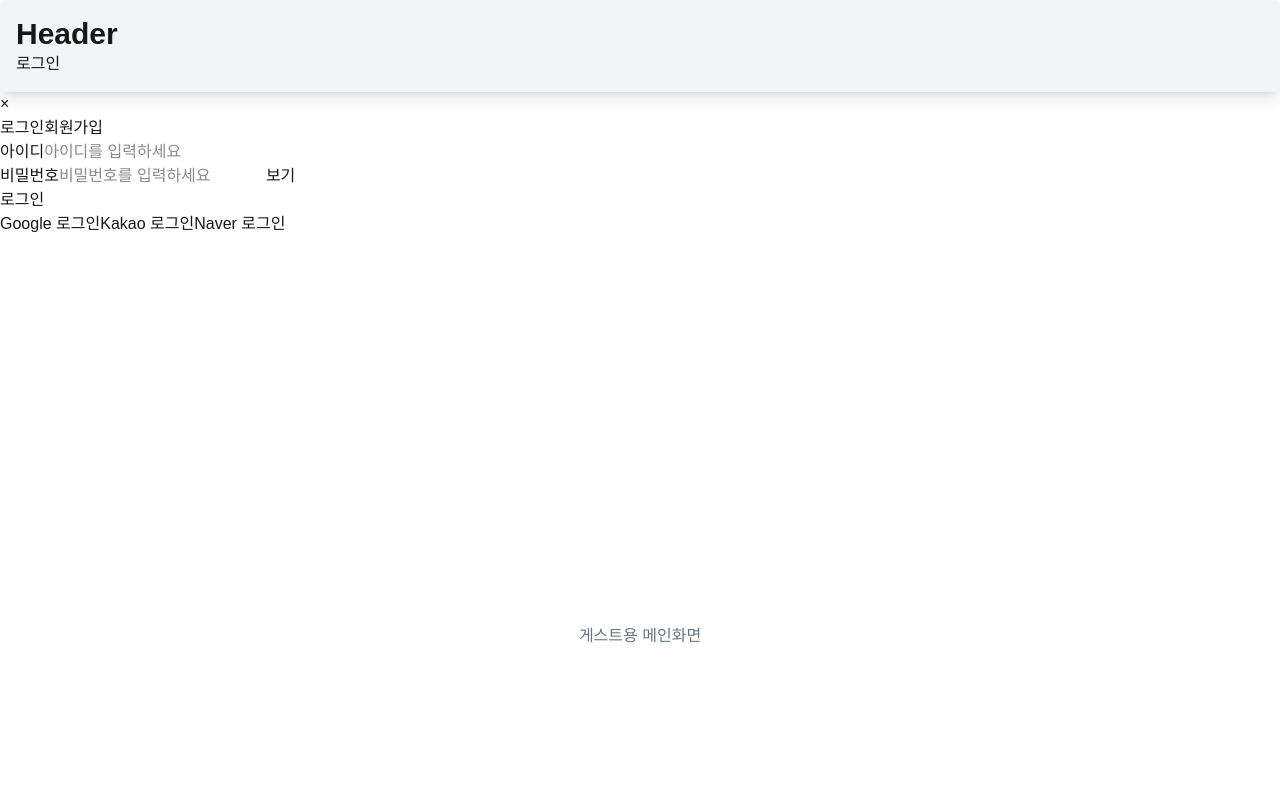
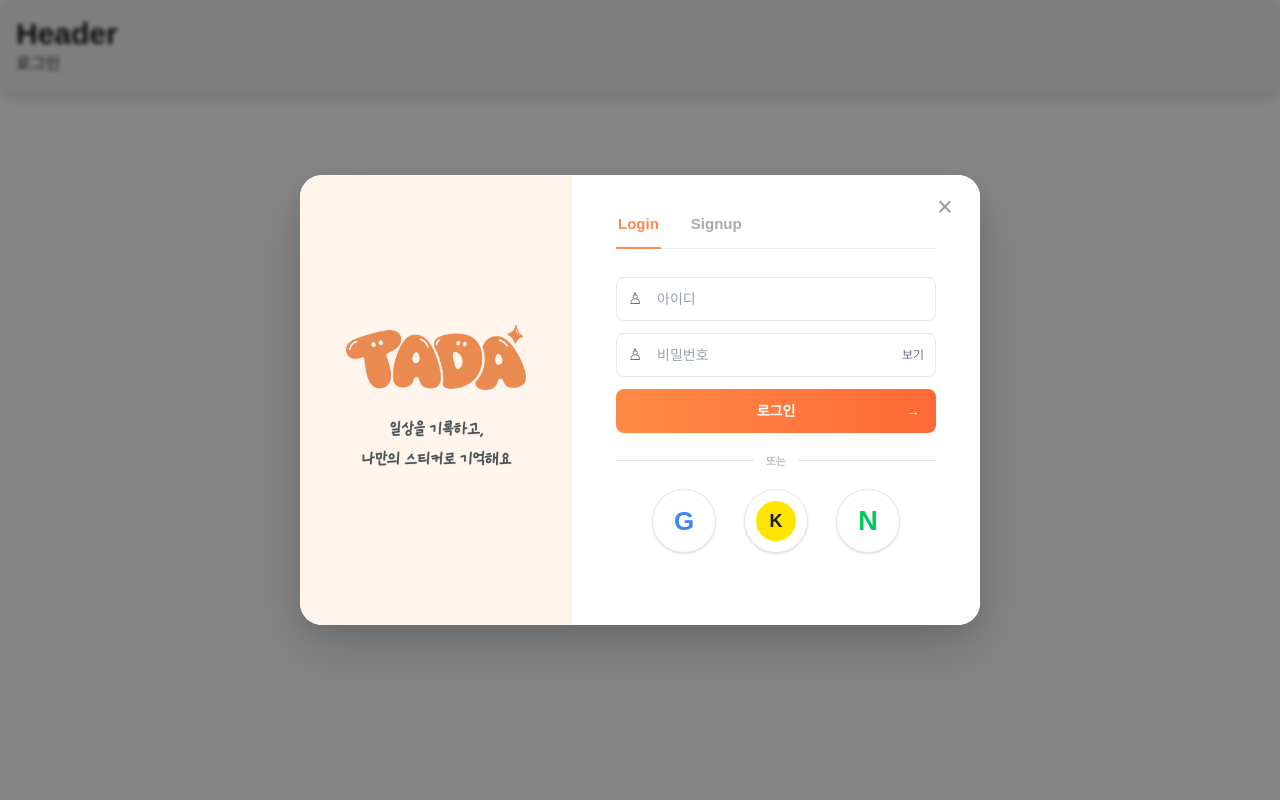
Before and after one commit to OhSSangHoon/tada-frontend, a Next.js app: page / in a window 1280 px wide. Both pictures are taken after a click on the button "로그인". Shown: the top 800 px of the page. Built offline with nearby package versions, Linux system fonts and the light colour scheme; no server answers; a web font is replaced by a local one.

Commit message:
feat: 로그인 회원가입 모달 UI 개선

```diff
--- /dev/null
+++ b/domains/auth/components/AuthModal.css
@@ -0,0 +1,230 @@
+/* 화면 전체 어둡게 */
+.auth-modal-overlay {
+  position: fixed;
+  inset: 0;
+  z-index: 9999;
+
+  display: flex;
+  align-items: center;
+  justify-content: center;
+
+  padding: 24px;
+
+  background: rgba(0, 0, 0, 0.48);
+  backdrop-filter: blur(2px);
+}
+
+/* 모달 전체 */
+.auth-modal {
+  position: relative;
+
+  display: flex;
+
+  width: min(680px, 94vw);
+  min-height: 450px;
+
+  overflow: hidden;
+
+  background: #ffffff;
+  border-radius: 22px;
+
+  box-shadow:
+    0 24px 60px rgba(0, 0, 0, 0.18),
+    0 8px 24px rgba(0, 0, 0, 0.08);
+
+  animation: authModalOpen 0.2s ease-out;
+}
+
+/* =========================
+   왼쪽 영역
+========================= */
+
+.auth-modal-left {
+  position: relative;
+
+  width: 40%;
+  min-width: 250px;
+
+  display: flex;
+  align-items: center;
+  justify-content: center;
+
+  padding: 36px 28px;
+
+  background:#fff5ed;
+
+}
+
+.auth-logo-area {
+  width: 100%;
+
+  display: flex;
+  flex-direction: column;
+  align-items: center;
+  justify-content: center;
+
+  text-align: center;
+}
+
+/* 실제 TADA 로고 */
+.auth-logo {
+  width: 180px;
+  height: auto;
+
+  object-fit: contain;
+
+  margin-bottom: 24px;
+}
+
+.auth-logo-description {
+  margin: 0;
+
+  color: #4e5659;
+
+  font-size: 18px;
+  font-weight: 600;
+  line-height: 1.7;
+  font-family: var(--font-kyobo-handwriting);
+
+  letter-spacing: -0.3px;
+
+  text-shadow: 0 1px 2px rgba(0, 0, 0, 0.04);
+}
+
+/* =========================
+   오른쪽 영역
+========================= */
+
+.auth-modal-right {
+  position: relative;
+
+  width: 60%;
+
+  padding: 38px 44px 36px;
+
+  background: #ffffff;
+}
+
+/* X 버튼 */
+.auth-close-button {
+  position: absolute;
+
+  top: 17px;
+  right: 20px;
+
+  width: 30px;
+  height: 30px;
+
+  display: flex;
+  align-items: center;
+  justify-content: center;
+
+  padding: 0;
+
+  border: none;
+  background: transparent;
+
+  color: #9a9a9a;
+
+  font-size: 27px;
+  font-weight: 300;
+  line-height: 1;
+
+  cursor: pointer;
+
+  transition:
+    color 0.15s ease,
+    transform 0.15s ease;
+}
+
+.auth-close-button:hover {
+  color: #555555;
+  transform: scale(1.05);
+}
+
+/* Login / Signup 탭 */
+.auth-tabs {
+  display: flex;
+
+  gap: 28px;
+
+  margin-bottom: 28px;
+
+  border-bottom: 1px solid #eeeeee;
+}
+
+.auth-tab {
+  position: relative;
+
+  padding: 0 2px 12px;
+
+  border: none;
+  background: transparent;
+
+  color: #aaaaaa;
+
+  font-size: 15px;
+  font-weight: 600;
+
+  cursor: pointer;
+
+  transition: color 0.2s ease;
+}
+
+.auth-tab:hover {
+  color: #ff8f55;
+}
+
+.auth-tab.active {
+  color: #ff8750;
+}
+
+.auth-tab.active::after {
+  content: "";
+
+  position: absolute;
+
+  left: 0;
+  right: 0;
+  bottom: -1px;
+
+  height: 2px;
+
+  background: #ff8750;
+  border-radius: 999px;
+}
+
+/* Form 들어가는 곳 */
+.auth-form-area {
+  width: 100%;
+}
+
+/* 등장 애니메이션 */
+@keyframes authModalOpen {
+  from {
+    opacity: 0;
+    transform: translateY(8px) scale(0.985);
+  }
+
+  to {
+    opacity: 1;
+    transform: translateY(0) scale(1);
+  }
+}
+
+/* 작은 화면 */
+@media (max-width: 650px) {
+  .auth-modal {
+    width: min(410px, 94vw);
+  }
+
+  .auth-modal-left {
+    display: none;
+  }
+
+  .auth-modal-right {
+    width: 100%;
+
+    padding: 40px 32px 34px;
+  }
+}
--- a/domains/auth/components/AuthModal.tsx
+++ b/domains/auth/components/AuthModal.tsx
@@ -1,52 +1,111 @@
 "use client";
 
-//로그인 모드와 회원가입 모드를 바꾸기 위해 상태값을 사용한다.
-import { useState } from "react";
+import { useEffect, useState } from "react";
+import Image from "next/image";
+import { LoginForm } from "@/domains/auth/components/LoginForm";
+import { SignupForm } from "@/domains/auth/components/SignupForm";
+import "./AuthModal.css";
 
-// 로그인 모드에서 보여줄 로그인 폼을 가져온다.
-import { LoginForm } from "@/domains/auth/components/LoginForm";
-
-// 회원가입 모드에서 보여줄 회원가입 폼을 가져온다.
-import { SignupForm } from "@/domains/auth/components/SignupForm";
-
-//부모 컴포넌트에서 전달받을 값을 정의한다.
 interface AuthModalProps {
   onClose: () => void;
 }
 
-//인증 모달 컴포넌트
 export function AuthModal({ onClose }: AuthModalProps) {
-  // 현재 모달이 로그인 화면인지 회원가입 화면인지 관리한다.
   const [mode, setMode] = useState<"login" | "signup">("login");
 
+  // 모달이 열려 있을 때 뒤 페이지 스크롤 막기
+  useEffect(() => {
+    const previousOverflow = document.body.style.overflow;
+    document.body.style.overflow = "hidden";
+
+    return () => {
+      document.body.style.overflow = previousOverflow;
+    };
+  }, []);
+
+  // ESC로 닫기
+  useEffect(() => {
+    const handleKeyDown = (event: KeyboardEvent) => {
+      if (event.key === "Escape") {
+        onClose();
+      }
+    };
+
+    window.addEventListener("keydown", handleKeyDown);
+
+    return () => {
+      window.removeEventListener("keydown", handleKeyDown);
+    };
+  }, [onClose]);
+
   return (
-    // 화면 전체를 덮는 모달 배경
-    <div>
-      {/* 실제 모달 내용 영역 */}
-      <div>
-        {/* 모달 닫기 버튼 */}
-        <button type="button" onClick={onClose} aria-label="인증 모달 닫기">
+    <div
+      className="auth-modal-overlay"
+      onMouseDown={(event) => {
+        if (event.target === event.currentTarget) {
+          onClose();
+        }
+      }}
+    >
+      <div className="auth-modal">
+        {/* 왼쪽 */}
+        <section className="auth-modal-left">
+          <div className="auth-logo-area">
+            <Image
+              src="/images/tada-logo.png"
+              alt="TADA"
+              width={150}
+              height={80}
+              className="auth-logo"
+              priority
+            />
+
+            <p className="auth-logo-description">
+              일상을 기록하고,
+              <br />
+              나만의 스티커로 기억해요
+            </p>
+          </div>
+        </section>
+
+        {/* 오른쪽 */}
+        <section className="auth-modal-right">
+          <button
+            type="button"
+            className="auth-close-button"
+            onClick={onClose}
+            aria-label="인증 모달 닫기"
+          >
             ×
           </button>
 
-        {/* 로그인 / 회원가입 화면 전환 버튼 */}
-        <div>
-          <button type="button" onClick={() => setMode("login")}>
-            로그인
+          <div className="auth-tabs">
+            <button
+              type="button"
+              className={`auth-tab ${mode === "login" ? "active" : ""}`}
+              onClick={() => setMode("login")}
+            >
+              Login
             </button>
 
-          <button type="button" onClick={() => setMode("signup")}>
-            회원가입
+            <button
+              type="button"
+              className={`auth-tab ${mode === "signup" ? "active" : ""}`}
+              onClick={() => setMode("signup")}
+            >
+              Signup
             </button>
           </div>
 
-        {/* 현재 mode에 따라 보여줄 폼을 변경한다. */}
+          <div className="auth-form-area">
             {mode === "login" ? (
               <LoginForm onSuccess={onClose} />
             ) : (
               <SignupForm onSuccess={() => setMode("login")} />
             )}
           </div>
+        </section>
+      </div>
     </div>
   );
 }
--- a/domains/auth/components/LoginForm.tsx
+++ b/domains/auth/components/LoginForm.tsx
@@ -4,7 +4,6 @@ import { FormEvent, useState } from "react";
 import { useLogin } from "@/domains/auth/hooks/useLogin";
 import { useSocialLogin } from "@/domains/auth/hooks/useSocialLogin";
 
-// 로그인 성공 후 실행할 함수를 부모에게서 전달받는다.
 interface LoginFormProps {
   onSuccess: () => void;
 }
@@ -12,16 +11,11 @@ interface LoginFormProps {
 export function LoginForm({ onSuccess }: LoginFormProps) {
   const [loginId, setLoginId] = useState("");
   const [password, setPassword] = useState("");
-
-  // 비밀번호 표시/숨김 상태
   const [showPassword, setShowPassword] = useState(false);
 
   const loginMutation = useLogin();
-
-  // 소셜 로그인 기능
   const { socialLogin } = useSocialLogin(onSuccess);
 
-  // 일반 로그인 버튼 클릭
   const handleSubmit = (event: FormEvent<HTMLFormElement>) => {
     event.preventDefault();
 
@@ -31,73 +25,155 @@ export function LoginForm({ onSuccess }: LoginFormProps) {
         password,
       },
       {
-        // 로그인 성공 시 부모가 전달한 함수를 실행한다.
         onSuccess,
       },
     );
   };
 
   return (
-    <form onSubmit={handleSubmit}>
-      <div>
-        <label htmlFor="loginId">아이디</label>
+    <form onSubmit={handleSubmit} className="space-y-3">
+      {/* 아이디 */}
+      <div className="relative">
+        <span className="pointer-events-none absolute inset-y-0 left-3 flex items-center text-gray-500">
+          ♙
+        </span>
+
         <input
           id="loginId"
           type="text"
           value={loginId}
           onChange={(event) => setLoginId(event.target.value)}
-          placeholder="아이디를 입력하세요"
+          placeholder="아이디"
           required
+          className="
+            h-11 w-full rounded-lg border border-gray-200
+            bg-white pl-10 pr-4 text-sm outline-none transition
+            placeholder:text-gray-400
+            focus:border-[#ff7a3d]
+          "
         />
       </div>
 
-      <div>
-        <label htmlFor="password">비밀번호</label>
+      {/* 비밀번호 */}
+      <div className="relative">
+        <span className="pointer-events-none absolute inset-y-0 left-3 flex items-center text-gray-500">
+          ♙
+        </span>
 
         <input
           id="password"
           type={showPassword ? "text" : "password"}
           value={password}
           onChange={(event) => setPassword(event.target.value)}
-          placeholder="비밀번호를 입력하세요"
+          placeholder="비밀번호"
           required
+          className="
+            h-11 w-full rounded-lg border border-gray-200
+            bg-white pl-10 pr-12 text-sm outline-none transition
+            placeholder:text-gray-400
+            focus:border-[#ff7a3d]
+          "
         />
 
         <button
           type="button"
           onClick={() => setShowPassword((prev) => !prev)}
-          aria-pressed={showPassword}
+          aria-label={showPassword ? "비밀번호 숨기기" : "비밀번호 보기"}
+          className="absolute inset-y-0 right-3 text-xs text-gray-500"
         >
-          {showPassword ? "숨기기" : "보기"}
+          {showPassword ? "숨김" : "보기"}
         </button>
       </div>
 
-      <button type="submit" disabled={loginMutation.isPending}>
+      {/* 로그인 */}
+      <button
+        type="submit"
+        disabled={loginMutation.isPending}
+        className="
+          relative flex h-11 w-full items-center justify-center
+          rounded-lg bg-gradient-to-r from-[#ff8a45] to-[#ff6938]
+          text-sm font-semibold text-white transition
+          hover:opacity-90 disabled:opacity-60
+        "
+      >
         {loginMutation.isPending ? "로그인 중..." : "로그인"}
+
+        {!loginMutation.isPending && (
+          <span className="absolute right-4">→</span>
+        )}
       </button>
 
       {loginMutation.isError && (
-        <p>
+        <p className="text-center text-xs text-red-500">
           {loginMutation.error instanceof Error
             ? loginMutation.error.message
             : "로그인에 실패했습니다."}
         </p>
       )}
 
-      {/* 소셜 로그인 */}
-      <div>
-        <button type="button" onClick={() => socialLogin("google")}>
-          Google 로그인
-        </button>
+      {/* 구분선 */}
+      <div className="flex items-center gap-3 py-2">
+        <div className="h-px flex-1 bg-gray-200" />
+        <span className="text-[11px] text-gray-400">또는</span>
+        <div className="h-px flex-1 bg-gray-200" />
+      </div>
 
-        <button type="button" onClick={() => socialLogin("kakao")}>
-          Kakao 로그인
-        </button>
+       {/* 소셜 로그인 */}
+           <div className="flex justify-center gap-7">
+             <button
+               type="button"
+               onClick={() => socialLogin("google")}
+               aria-label="Google 로그인"
+               className="
+                 flex h-[64px] w-[64px] items-center justify-center
+                 rounded-full border border-gray-200
+                 bg-white shadow-sm
+                 transition hover:-translate-y-0.5 hover:shadow-md
+               "
+             >
+               <span className="text-[26px] font-bold text-[#4285F4]">
+                 G
+               </span>
+             </button>
 
-        <button type="button" onClick={() => socialLogin("naver")}>
-          Naver 로그인
-        </button>
-      </div>
+             <button
+               type="button"
+               onClick={() => socialLogin("kakao")}
+               aria-label="Kakao 로그인"
+               className="
+                 flex h-[64px] w-[64px] items-center justify-center
+                 rounded-full border border-gray-200
+                 bg-white shadow-sm
+                 transition hover:-translate-y-0.5 hover:shadow-md
+               "
+             >
+               <span
+                 className="
+                   flex h-[40px] w-[40px] items-center justify-center
+                   rounded-full bg-[#FEE500]
+                   text-[18px] font-bold text-[#191919]
+                 "
+               >
+                 K
+               </span>
+             </button>
+
+             <button
+               type="button"
+               onClick={() => socialLogin("naver")}
+               aria-label="Naver 로그인"
+               className="
+                 flex h-[64px] w-[64px] items-center justify-center
+                 rounded-full border border-gray-200
+                 bg-white shadow-sm
+                 transition hover:-translate-y-0.5 hover:shadow-md
+               "
+             >
+               <span className="text-[27px] font-black text-[#03C75A]">
+                 N
+               </span>
+             </button>
+           </div>
     </form>
   );
 }
--- a/domains/auth/components/SignupForm.tsx
+++ b/domains/auth/components/SignupForm.tsx
@@ -3,37 +3,28 @@
 import { FormEvent, useState } from "react";
 import { useSignup } from "@/domains/auth/hooks/useSignup";
 
-// 회원가입 성공 후 실행할 함수를 부모에게서 전달받는다.
 interface SignupFormProps {
   onSuccess: () => void;
 }
 
 export function SignupForm({ onSuccess }: SignupFormProps) {
-  // 회원가입 폼 입력값을 관리한다.
   const [loginId, setLoginId] = useState("");
   const [password, setPassword] = useState("");
   const [passwordConfirm, setPasswordConfirm] = useState("");
   const [nickname, setNickname] = useState("");
 
-  // 비밀번호 표시/숨김 상태
   const [showPassword, setShowPassword] = useState(false);
   const [showPasswordConfirm, setShowPasswordConfirm] = useState(false);
 
-  // 회원가입 API 요청 상태를 관리한다.
   const signupMutation = useSignup();
 
-  // 회원가입 버튼 클릭 시 실행된다.
   const handleSubmit = (event: FormEvent<HTMLFormElement>) => {
     event.preventDefault();
 
-    // 비밀번호와 비밀번호 확인이 같은지 먼저 확인한다.
     if (password !== passwordConfirm) {
       return;
     }
 
-    // 입력한 값을 회원가입 요청으로 전달한다.
-    // 성공 메시지를 먼저 보여줘야 하므로, 로그인 화면 전환(onSuccess)은
-    // 사용자가 직접 버튼을 눌렀을 때만 실행한다.
     signupMutation.mutate({
       loginId,
       password,
@@ -42,12 +33,27 @@ export function SignupForm({ onSuccess }: SignupFormProps) {
     });
   };
 
-  // 회원가입이 끝나면 폼 대신 완료 메시지와 로그인 이동 버튼을 보여준다.
+  // 상훈 최신 로직 유지
   if (signupMutation.isSuccess) {
     return (
-      <div>
-        <p>회원가입이 완료되었습니다.</p>
-        <button type="button" onClick={onSuccess}>
+      <div className="flex h-full flex-col items-center justify-center py-10 text-center">
+        <div className="mb-4 flex h-12 w-12 items-center justify-center rounded-full bg-[#fff1e6] text-xl text-[#ff7a3d]">
+          ✓
+        </div>
+
+        <p className="mb-6 text-sm font-semibold text-gray-800">
+          회원가입이 완료되었습니다.
+        </p>
+
+        <button
+          type="button"
+          onClick={onSuccess}
+          className="
+            h-11 w-full rounded-lg
+            bg-gradient-to-r from-[#ff8a45] to-[#ff6938]
+            text-sm font-semibold text-white
+          "
+        >
           로그인하러 가기
         </button>
       </div>
@@ -55,90 +61,111 @@ export function SignupForm({ onSuccess }: SignupFormProps) {
   }
 
   return (
-    <form onSubmit={handleSubmit}>
-      {/* 아이디 입력 */}
-      <div>
-        <label htmlFor="loginId">아이디</label>
+    <form onSubmit={handleSubmit} className="space-y-3">
       <input
         id="loginId"
         type="text"
         value={loginId}
         onChange={(event) => setLoginId(event.target.value)}
-          placeholder="아이디를 입력하세요"
+        placeholder="아이디"
         required
+        className="
+          h-11 w-full rounded-lg border border-gray-200
+          px-4 text-sm outline-none
+          placeholder:text-gray-400 focus:border-[#ff7a3d]
+        "
       />
-      </div>
 
-      {/* 비밀번호 입력 */}
-      <div>
-        <label htmlFor="password">비밀번호</label>
-
+      <div className="relative">
         <input
           id="password"
           type={showPassword ? "text" : "password"}
           value={password}
           onChange={(event) => setPassword(event.target.value)}
-          placeholder="비밀번호를 입력하세요"
+          placeholder="비밀번호"
           required
+          className="
+            h-11 w-full rounded-lg border border-gray-200
+            px-4 pr-12 text-sm outline-none
+            placeholder:text-gray-400 focus:border-[#ff7a3d]
+          "
         />
 
         <button
           type="button"
           onClick={() => setShowPassword((prev) => !prev)}
-          aria-pressed={showPassword}
+          className="absolute inset-y-0 right-3 text-xs text-gray-500"
         >
-          {showPassword ? "숨기기" : "보기"}
+          {showPassword ? "숨김" : "보기"}
         </button>
       </div>
 
-      {/* 비밀번호 확인 입력 */}
-      <div>
-        <label htmlFor="passwordConfirm">비밀번호 확인</label>
-
+      <div className="relative">
         <input
           id="passwordConfirm"
           type={showPasswordConfirm ? "text" : "password"}
           value={passwordConfirm}
           onChange={(event) => setPasswordConfirm(event.target.value)}
-          placeholder="비밀번호를 다시 입력하세요"
+          placeholder="비밀번호 확인"
           required
+          className="
+            h-11 w-full rounded-lg border border-gray-200
+            px-4 pr-12 text-sm outline-none
+            placeholder:text-gray-400 focus:border-[#ff7a3d]
+          "
         />
 
         <button
           type="button"
           onClick={() => setShowPasswordConfirm((prev) => !prev)}
-          aria-pressed={showPasswordConfirm}
+          className="absolute inset-y-0 right-3 text-xs text-gray-500"
         >
-          {showPasswordConfirm ? "숨기기" : "보기"}
+          {showPasswordConfirm ? "숨김" : "보기"}
         </button>
       </div>
 
-      {/* 닉네임 입력 */}
-      <div>
-        <label htmlFor="nickname">닉네임</label>
       <input
         id="nickname"
         type="text"
         value={nickname}
         onChange={(event) => setNickname(event.target.value)}
-          placeholder="닉네임을 입력하세요"
+        placeholder="닉네임"
         required
+        className="
+          h-11 w-full rounded-lg border border-gray-200
+          px-4 text-sm outline-none
+          placeholder:text-gray-400 focus:border-[#ff7a3d]
+        "
       />
-      </div>
 
-      {/* 회원가입 요청 버튼 */}
-      <button type="submit" disabled={signupMutation.isPending}>
+      {password !== passwordConfirm && passwordConfirm.length > 0 && (
+        <p className="text-xs text-red-500">
+          비밀번호가 일치하지 않습니다.
+        </p>
+      )}
+
+      <button
+        type="submit"
+        disabled={
+          signupMutation.isPending ||
+          password !== passwordConfirm
+        }
+        className="
+          relative flex h-11 w-full items-center justify-center
+          rounded-lg bg-gradient-to-r from-[#ff8a45] to-[#ff6938]
+          text-sm font-semibold text-white
+          disabled:opacity-60
+        "
+      >
         {signupMutation.isPending ? "회원가입 중..." : "회원가입"}
+
+        {!signupMutation.isPending && (
+          <span className="absolute right-4">→</span>
+        )}
       </button>
 
-      {/* 비밀번호가 일치하지 않을 때 에러 메시지 표시 */}
-      {password !== passwordConfirm && passwordConfirm.length > 0 && (
-        <p>비밀번호가 일치하지 않습니다.</p>
-      )}
-
-      {/* 회원가입 실패 시 백엔드 에러 메시지 표시 */}
       {signupMutation.isError && (
-        <p>
+        <p className="text-center text-xs text-red-500">
           {signupMutation.error instanceof Error
             ? signupMutation.error.message
             : "회원가입에 실패했습니다."}
```
Also changed, not shown: public/images/tada-logo.png (added). Lines whose indentation alone changed are shown as unchanged.
